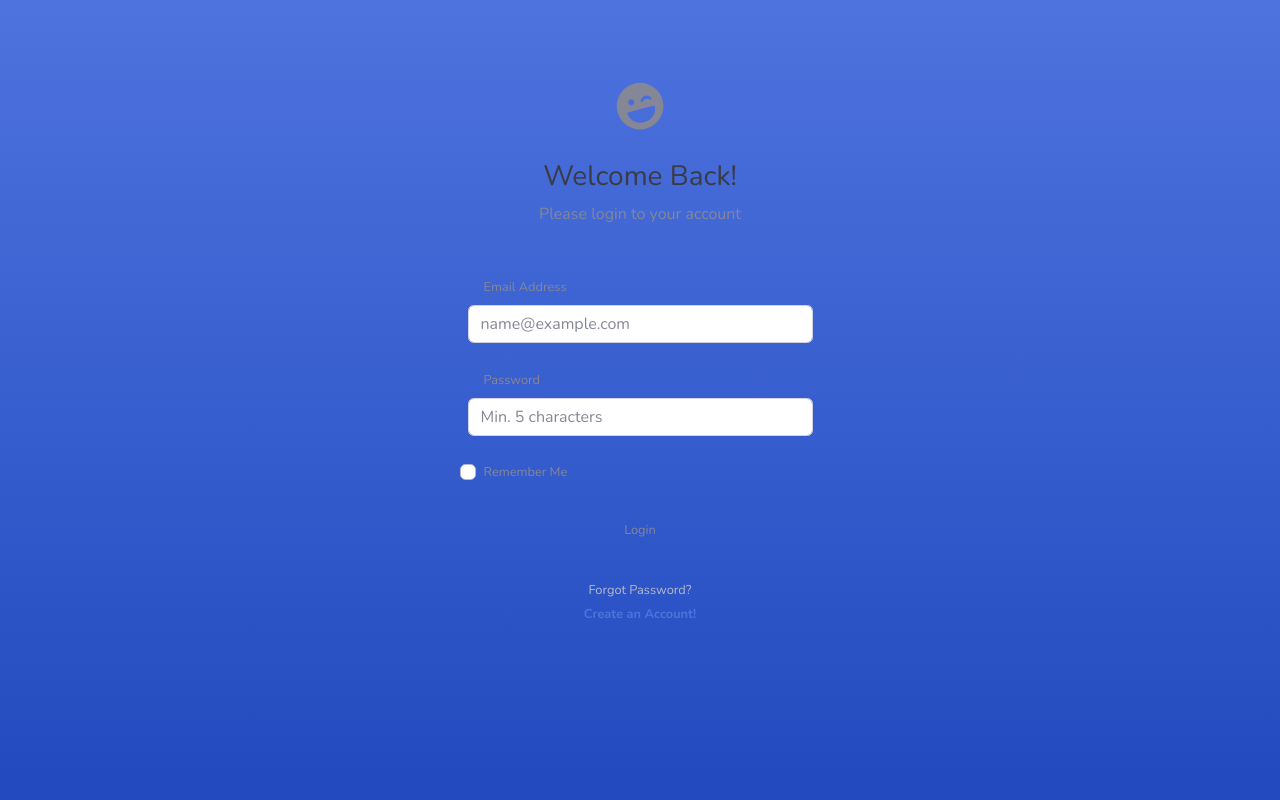
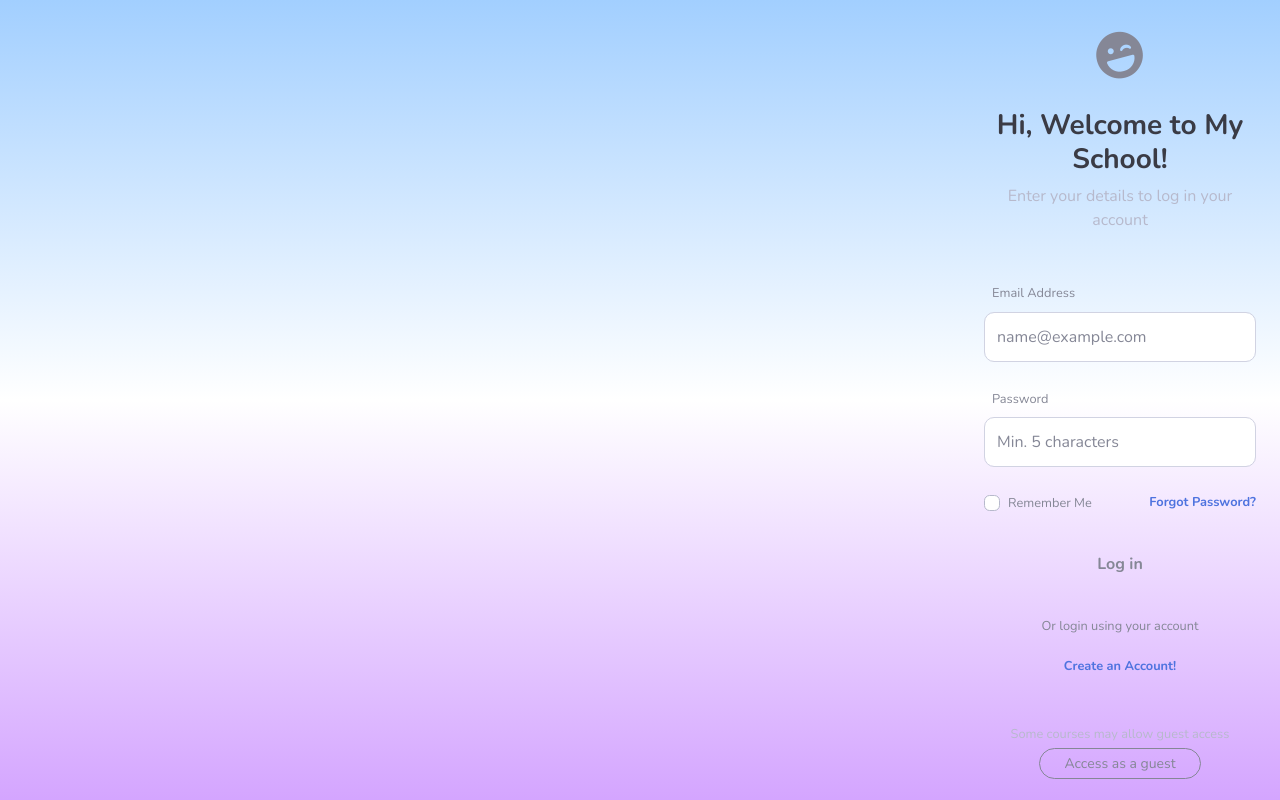
Before and after one commit to fyrsna12/latihanci, a PHP site: the page made by application/views/auth/login.php in a window 1280 px wide. Run offline with PHP 8.4, Linux system fonts and the light colour scheme; the template is opened without the code that fills it, so the values that code supplies are empty.

Commit message:
background

```diff
--- a/application/views/auth/login.php
+++ b/application/views/auth/login.php
@@ -21,63 +21,78 @@
 
 </head>
 
-<body style="background: linear-gradient(180deg, #4e73df 0%, #224abe 100%); min-height: 100vh;">
+<body class="bg-white">
 
-    <div class="container">
+    <div class="container-fluid p-0">
         <!-- Outer Row -->
-        <div class="row justify-content-center">
-            <div class="col-xl-5 col-lg-6 col-md-9">
+        <div class="row no-gutters h-100vh">
 
-                <!-- Flash Message -->
-                <div class="my-4">
-                    <?= $this->session->flashdata('message'); ?>
+            <div class="col-lg-9 d-none d-lg-block bg-login-image"
+                 style="background: url('<?= base_url('assets/img/spmb_bg.jpg'); ?>') center / contain no-repeat, linear-gradient(180deg, #a2cfff 0%, #ffffff 50%, #d4a5ff 100%); min-height: 100vh;">
             </div>
 
-                <div class="card-pro login-card animated--grow-in">
-                    <div class="card-body p-5">
+            <!-- Right Side - Login Form -->
+            <div class="col-lg-3 d-flex align-items-center min-vh-100" style="background: linear-gradient(180deg, #a2cfff 0%, #ffffff 50%, #d4a5ff 100%);">
+                <div class="login-form-container w-100 mx-auto px-4">
+
                     <div class="text-center mb-5">
                        <div class="sidebar-brand-icon rotate-n-15 text-primary-pro mb-3" style="font-size: 3rem;">
                             <i class="fas fa-laugh-wink"></i>
                         </div>
-                            <h1 class="h3 text-gray-900 mb-2">Welcome Back!</h1>
-                            <p class="text-gray-600 mb-4">Please login to your account</p>
+                        <h1 class="h3 text-gray-900 mb-2 font-weight-bold">Hi, Welcome to My School!</h1>
+                        <p class="text-gray-500 mb-4">Enter your details to log in your account</p>
+                    </div>
+
+                    <div class="mb-4">
+                        <?= $this->session->flashdata('message'); ?>
                     </div>
 
                     <form class="user" method="post" action="<?= base_url('auth'); ?>">
                         <div class="form-group mb-4">
-                                <label class="small text-gray-600 pl-3">Email Address</label>
+                            <label class="small text-gray-600 pl-2">Email Address</label>
                             <input type="email" class="form-control form-control-user-pro"
                                 id="email" name="email"
                                 placeholder="name@example.com"
-                                    value="<?= set_value('email'); ?>">
+                                value="<?= set_value('email'); ?>"
+                                style="border-radius: 10px; height: 50px;">
                             <?= form_error('email', '<small class="text-danger pl-3">', '</small>'); ?>
                         </div>
                         <div class="form-group mb-4">
-                                <label class="small text-gray-600 pl-3">Password</label>
+                            <label class="small text-gray-600 pl-2">Password</label>
                             <input type="password" class="form-control form-control-user-pro"
-                                    id="password" name="password" placeholder="Min. 5 characters">
+                                id="password" name="password" placeholder="Min. 5 characters"
+                                style="border-radius: 10px; height: 50px;">
                             <?= form_error('password', '<small class="text-danger pl-3">', '</small>'); ?>
                         </div>
                         <div class="form-group">
-                                <div class="custom-control custom-checkbox small pl-3">
+                            <div class="d-flex justify-content-between align-items-center">
+                                <div class="custom-control custom-checkbox small">
                                     <input type="checkbox" class="custom-control-input" id="customCheck">
                                     <label class="custom-control-label text-gray-600" for="customCheck">Remember Me</label>
                                 </div>
+                                <a class="small font-weight-bold text-primary-pro" href="<?= base_url('user/forgotpassword'); ?>">Forgot Password?</a>
                             </div>
-                            <button type="submit" class="btn btn-primary-pro btn-user btn-block mt-4 mb-3">
-                                Login
+                        </div>
+                        <button type="submit" class="btn btn-primary-pro btn-block mt-4 mb-3" style="border-radius: 10px; height: 50px; font-weight: bold; font-size: 1rem;">
+                            Log in
                         </button>
                     </form>
 
                     <div class="text-center mt-4">
-                            <a class="small text-gray-500" href="<?= base_url('user/forgotpassword'); ?>">Forgot Password?</a>
-                        </div>
-                        <div class="text-center">
+                         <span class="small text-gray-600">Or login using your account</span>
+                        <div class="mt-3">
                              <a class="small text-primary-pro font-weight-bold" href="<?= base_url('auth/register'); ?>">Create an Account!</a>
                         </div>
                     </div>
+
+                    <div class="text-center mt-5 text-gray-500 small">
+                        <p class="mb-1">Some courses may allow guest access</p>
+                        <a href="#" class="btn btn-outline-secondary btn-sm px-4" style="border-radius: 20px;">Access as a guest</a>
+                    </div>
+
                 </div>
             </div>
+
         </div>
     </div>
 
```
Also changed, not shown: assets/img/spmb_bg.jpg (added). Lines whose indentation alone changed are shown as unchanged.
